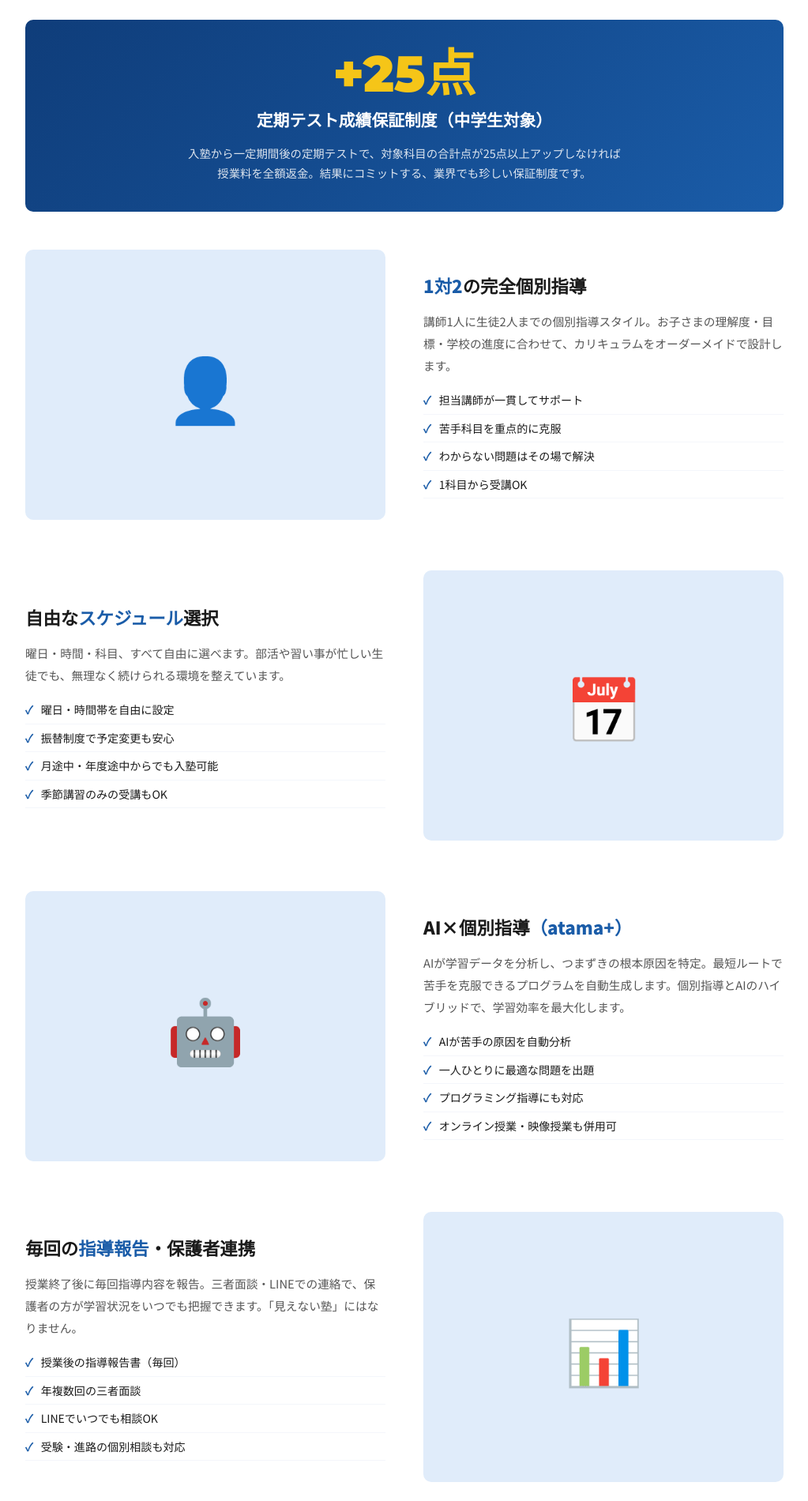
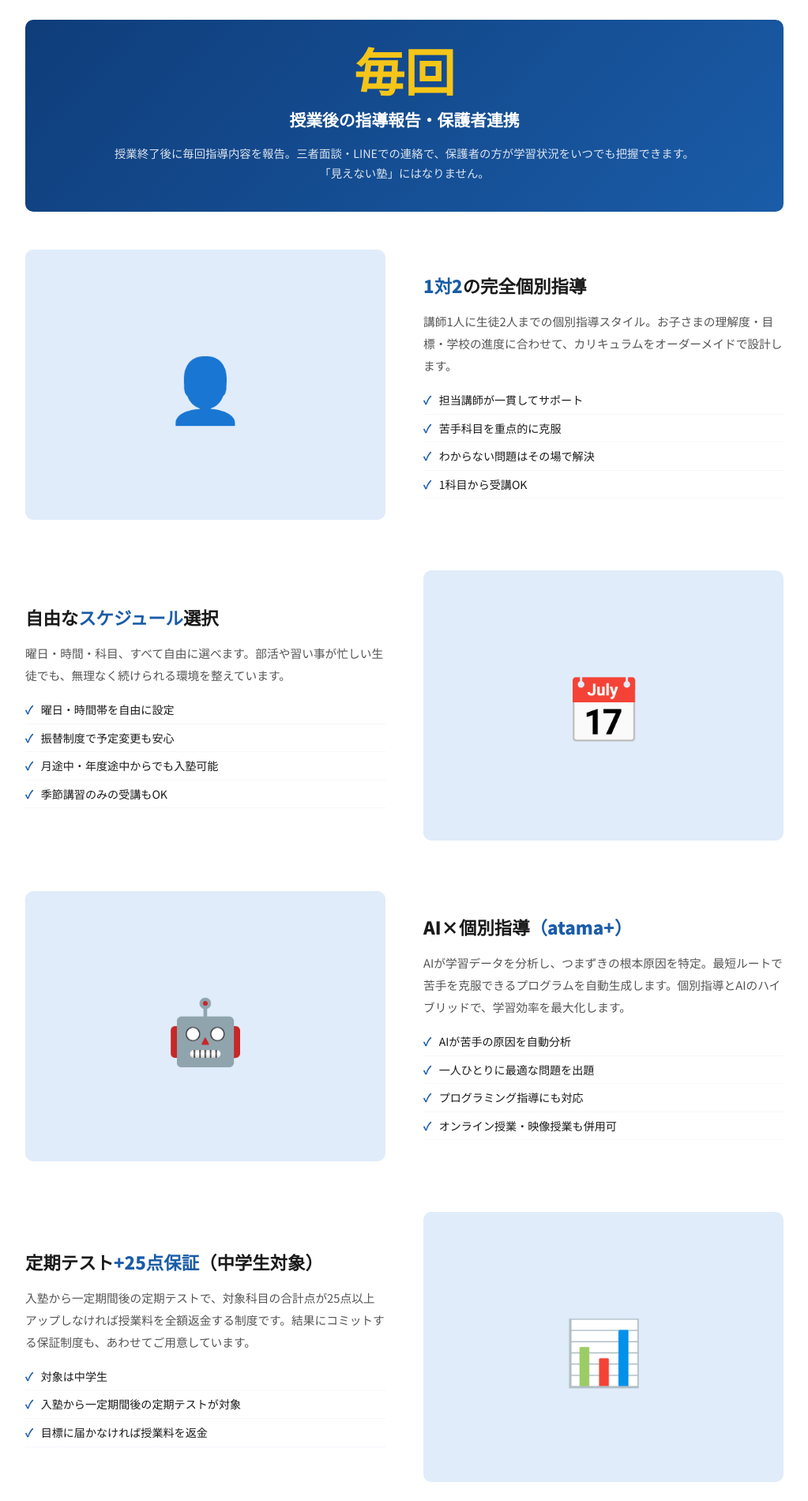
Before and after one commit to k9223721-byte/covez-misato-Local-Path, a plain HTML site: page feature.html in a window 1280 px wide. Shown: the part 360-2260 px from the top of the page at 79% size, without its empty margins (128-1151 px from the left). Drawn offline with Linux system fonts and the light colour scheme.

Commit message:
訴求軸を「25点保証」から「保護者への寄り添い」に変更

```diff
--- a/feature.html
+++ b/feature.html
@@ -40,12 +40,12 @@
 <section class="section">
   <div class="section-inner">
 
-    <!-- 成績保証 -->
+    <!-- 保護者連携 -->
     <div class="guarantee reveal">
-      <div class="num">+25点</div>
-      <h3>定期テスト成績保証制度（中学生対象）</h3>
-      <p>入塾から一定期間後の定期テストで、対象科目の合計点が25点以上アップしなければ<br>
-      授業料を全額返金。結果にコミットする、業界でも珍しい保証制度です。</p>
+      <div class="num">毎回</div>
+      <h3>授業後の指導報告・保護者連携</h3>
+      <p>授業終了後に毎回指導内容を報告。三者面談・LINEでの連絡で、保護者の方が学習状況をいつでも把握できます。<br>
+      「見えない塾」にはなりません。</p>
     </div>
 
     <!-- 1対2個別指導 -->
@@ -93,17 +93,16 @@
       </div>
     </div>
 
-    <!-- 保護者連携 -->
+    <!-- 成績保証 -->
     <div class="feature-block reverse reveal">
       <div class="feature-img">📊</div>
       <div class="feature-text">
-        <h2>毎回の<em>指導報告</em>・保護者連携</h2>
-        <p>授業終了後に毎回指導内容を報告。三者面談・LINEでの連絡で、保護者の方が学習状況をいつでも把握できます。「見えない塾」にはなりません。</p>
+        <h2>定期テスト<em>+25点保証</em>（中学生対象）</h2>
+        <p>入塾から一定期間後の定期テストで、対象科目の合計点が25点以上アップしなければ授業料を全額返金する制度です。結果にコミットする保証制度も、あわせてご用意しています。</p>
         <ul>
-          <li>授業後の指導報告書（毎回）</li>
-          <li>年複数回の三者面談</li>
-          <li>LINEでいつでも相談OK</li>
-          <li>受験・進路の個別相談も対応</li>
+          <li>対象は中学生</li>
+          <li>入塾から一定期間後の定期テストが対象</li>
+          <li>目標に届かなければ授業料を返金</li>
         </ul>
       </div>
     </div>
```
Also changed, not shown: aki2025.html (+4 -7 lines), index.html (+3 -3 lines).
